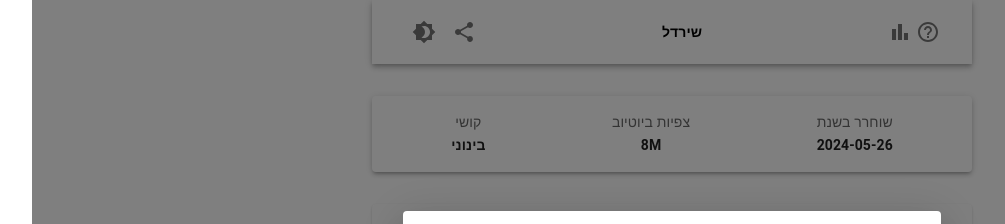
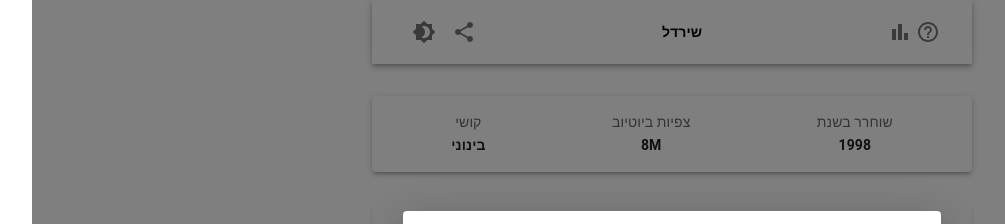
Before and after one commit to dor29494/Bandle-clone, a React (Create React App) app: page / in a window 1280 px wide. Shown: the top 224 px of the page, without its empty margins (171-1176 px from the left). Built offline with nearby package versions, Linux system fonts and the light colour scheme.

Commit message:
changes in autocomplete

```diff
--- a/public/dummyData.json
+++ b/public/dummyData.json
@@ -1,5 +1,5 @@
 {
-  "releaseDate": "2024-05-26",
+  "releaseDate": "1998",
   "songTitle":  "דמיון חופשי - יצחק קלפטר",
   "songId": "1",
   "views": "8M",
--- a/src/Components/SongAutoComplete/SongAutoComplete.js
+++ b/src/Components/SongAutoComplete/SongAutoComplete.js
@@ -13,10 +13,6 @@ const StyledTextField = styled(TextField)({
   "& .MuiInputLabel-root.Mui-focused": {
     visibility: "hidden",
   },
-//   "& .MuiInputLabel-root.MuiInputLabel-shrink": {
-//     transformOrigin: "top right",
-//     right: "1rem",
-//   },
   '& .MuiInputBase-root': {
     '& .MuiAutocomplete-popupIndicator': {
       display: 'none',
@@ -31,6 +27,12 @@ const StyledAutocomplete = styled(Autocomplete)({
 });
 
 function SongAutocomplete({ availableSongs, handleSongChange }) {
+  const filterOptions = (options, { inputValue }) => {
+    return options.filter((option) =>
+      option.toLowerCase().includes(inputValue.toLowerCase())
+    );
+  };
+
   return (
     <StyledAutocomplete
       noOptionsText="אנא בחר שיר"
@@ -39,9 +41,7 @@ function SongAutocomplete({ availableSongs, handleSongChange }) {
       id="songsAutocomplete"
       options={availableSongs}
       disableClearable
-      filterOptions={(options, state) =>
-        state.inputValue.length >= 1 ? options : []
-      }
+      filterOptions={filterOptions}
       renderInput={(params) => (
         <StyledTextField {...params} label="בחר שיר" fullWidth />
       )}
```
